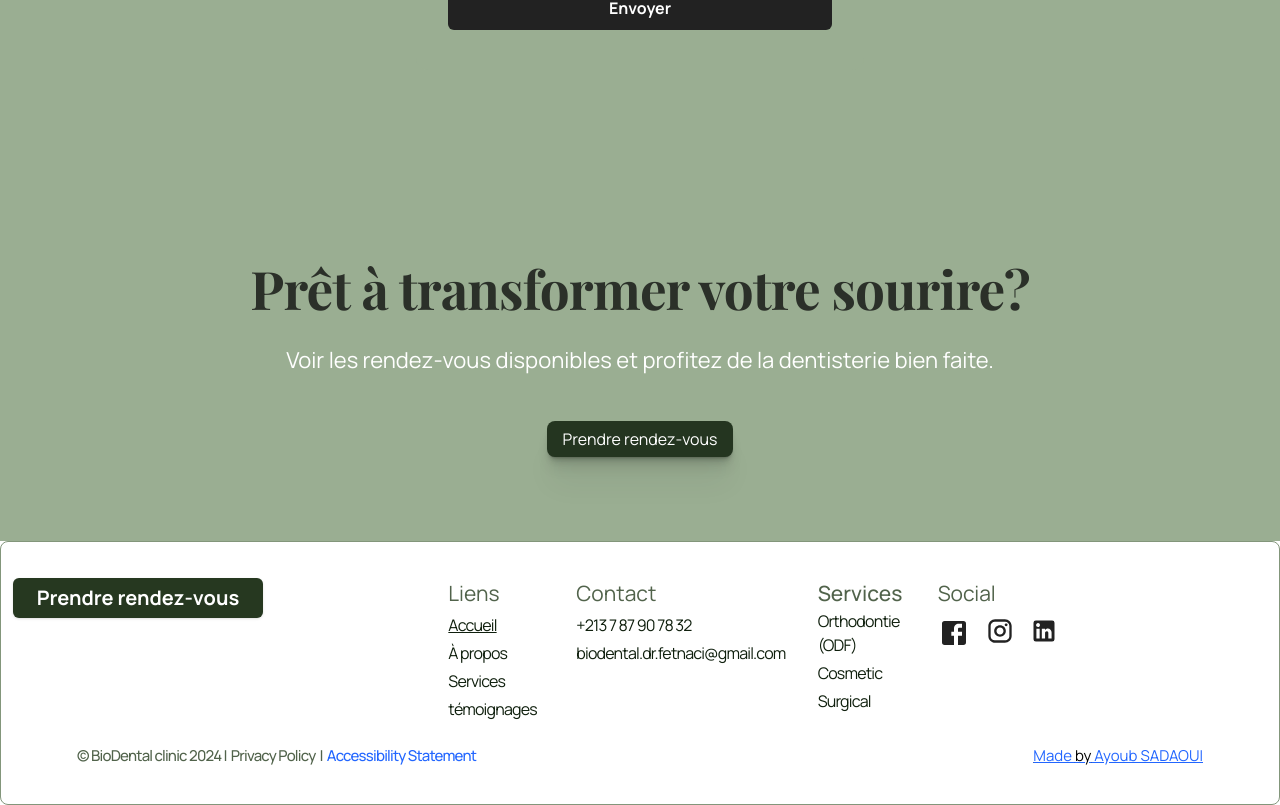
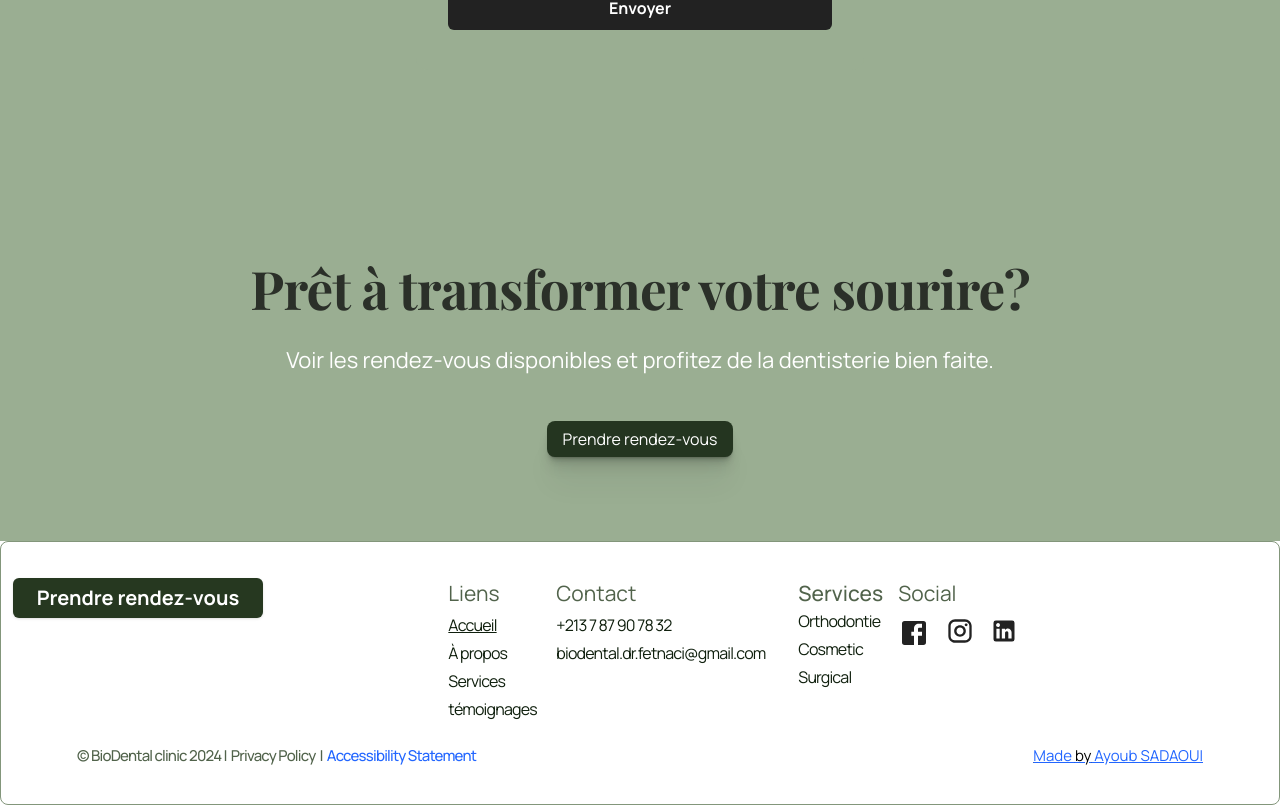
Before and after one commit to Fodilben/biodental, a Next.js app: page /about in a window 1280 px wide. Shown: the part 6116-6921 px from the top of the page. Built offline with nearby package versions, Linux system fonts and the light colour scheme.

Commit message:
fixing padding issues

```diff
--- a/src/components/homeSections/footer/footer.tsx
+++ b/src/components/homeSections/footer/footer.tsx
@@ -4,6 +4,7 @@ import { Card, CardContent } from "../../ui/card";
 import Link from "next/link";
 import { useState } from "react";
 import { FiPhone } from "react-icons/fi";
+import { motion } from "framer-motion";
 
 export const Footer = () => {
   // Footer navigation data
@@ -53,9 +54,9 @@ export const Footer = () => {
           {/* Footer Navigation Sections */}
           <div className="flex flex-col md:flex-row  pl-3 justify-between gap-8 sm:order-first md:order-last">
             {/* lines and contact section*/}
-            <div className="flex gap-2 justify-around">
+            <div className="flex gap-2 justify-between">
               {/* lines */}
-              <div className="flex flex-col min-w-[120px]">
+              <div className="flex flex-col min-w-[100px]">
                 <h3 className="text-[21px] text-[#51634B]  font-normal mb-1 text-left">
                   Liens
                 </h3>
@@ -95,7 +96,7 @@ export const Footer = () => {
                 </ul>
               </div>
               {/* contact */}
-              <div className="flex flex-col min-w-[180px]">
+              <div className="flex flex-col min-w-[210px]">
                 <h3 className="text-[21px] text-[#51634B]  font-normal mb-1 text-left">
                   Contact
                 </h3>
@@ -115,15 +116,15 @@ export const Footer = () => {
               </div>
             </div>
             {/* services and social section*/}
-            <div className="flex  justify-around ">
+            <div className="flex  justify-between ">
               {/* services */}
-              <div className="flex flex-col min-w-[120px]">
+              <div className="flex flex-col min-w-[100px]">
                 <h3 className="text-[21px] text-[#51634B] font-medium  text-left">
                   Services
                 </h3>
                 <ul className="flex flex-col gap-1 text-left">
                   <li className="text-[16px] text-[#0F1F0D] font-normal tracking-[-0.8px]">
-                    Orthodontie (ODF)
+                    Orthodontie
                   </li>
                   <li className="text-[16px] text-[#0F1F0D] font-normal tracking-[-0.8px]">
                     Cosmetic
@@ -135,7 +136,7 @@ export const Footer = () => {
               </div>
 
               {/* Social */}
-              <div className="flex flex-col min-w-[120px]">
+              <div className="flex flex-col min-w-[210px]">
                 <h3 className="text-[21px] text-[#51634B]  font-normal mb-1 text-left">
                   Social
                 </h3>
@@ -201,14 +202,27 @@ export const Footer = () => {
           </div>
         )}
         {/* Floating phone button */}
-        <button
+        <motion.button
           className="fixed bottom-[120px] right-6 z-50 flex items-center justify-center w-[47px] h-[47px] rounded-full bg-[#243520] hover:bg-[#222] transition-colors duration-150 focus:outline-none shadow-lg"
           aria-label="Afficher les numéros de téléphone"
           type="button"
           onClick={() => setShowPhonePanel((v) => !v)}
+          drag
+          dragConstraints={{ top: 0, right: 0, bottom: 0, left: 0 }}
+          dragElastic={0.5}
+          dragTransition={{ bounceStiffness: 500, bounceDamping: 25 }}
+          whileDrag={{ scale: 1.1, boxShadow: "0 10px 25px rgba(0,0,0,0.3)" }}
+          whileTap={{ scale: 0.95 }}
+          dragSnapToOrigin
+          transition={{
+            type: "spring",
+            damping: 20,
+            stiffness: 300,
+            mass: 1,
+          }}
         >
           <FiPhone className="text-[#F7F7F5]" size={28} />
-        </button>
+        </motion.button>
       </div>
     </>
   );
--- a/src/components/homeSections/services/Services.tsx
+++ b/src/components/homeSections/services/Services.tsx
@@ -5,8 +5,7 @@ import { motion } from "framer-motion";
 
 import { RiArrowRightSFill as ArrowIcon } from "react-icons/ri";
 
-
-export const Services = ()=>  {
+export const Services = () => {
   // Service data for the top row
   const topRowServices = [
     {
@@ -37,7 +36,11 @@ export const Services = ()=>  {
     {
       id: 3,
       title: "Prothèses dentaires",
-      description: ["Couronnes et bridges ", "personnalisés : durabilité et ", "esthétique naturelle."],
+      description: [
+        "Couronnes et bridges ",
+        "personnalisés : durabilité et ",
+        "esthétique naturelle.",
+      ],
       image: "..//image-5.png",
       borderRadius: "rounded-[8px_80px_8px_8px]",
       imageRadius: "rounded-[20px_80px_20px_20px]",
@@ -85,17 +88,15 @@ export const Services = ()=>  {
   ];
 
   return (
-    <section className="w-full py-16 bg-[#9aae92] ">
+    <section className="w-full py-16 px-[24px] bg-[#9aae92] ">
       <div className="container mx-auto">
         {/* Heading */}
         <div className="flex flex-col items-center mb-16 relative">
           <div className="flex flex-col items-center mb-0  md:mb-16 relative w-fit ">
-            <div
-              className="text-[34px] md:text-[50px] tracking-[-0.80px] leading-[40px] font-black text-[#2b3029] font-playfair-important text-center relative px-6"
-            >
+            <div className="text-[34px] md:text-[50px] tracking-[-0.80px] leading-[40px] font-black text-[#2b3029] font-playfair-important text-center relative px-6">
               Que faisons-nous pour prendre soin
               <br />
-              de votre sourire ;
+              de votre sourire?
             </div>
             <div
               className="w-[30px] md:w-[57px] h-[30px] md:h-[57px] absolute right-[33px] md:right-[-40px] -top-0 md:top-[-10px] rotate-y-180 bg-cover"
@@ -116,7 +117,6 @@ export const Services = ()=>  {
                 style={{ backgroundImage: `url(${service.image})` }}
               />
               <CardContent className="p-3">
-
                 <div className="mb-3">
                   {service.title.includes("\n") ? (
                     service.title.split("\n").map((line, index) => (
@@ -143,7 +143,6 @@ export const Services = ()=>  {
                     </p>
                   ))}
                 </div>
-
 
                 <div className="flex justify-end px-2">
                   <div className="flex  justify-center items-center text-[#243520]  gap-1 font-playfair-important">
```
Lines whose indentation alone changed are shown as unchanged.
